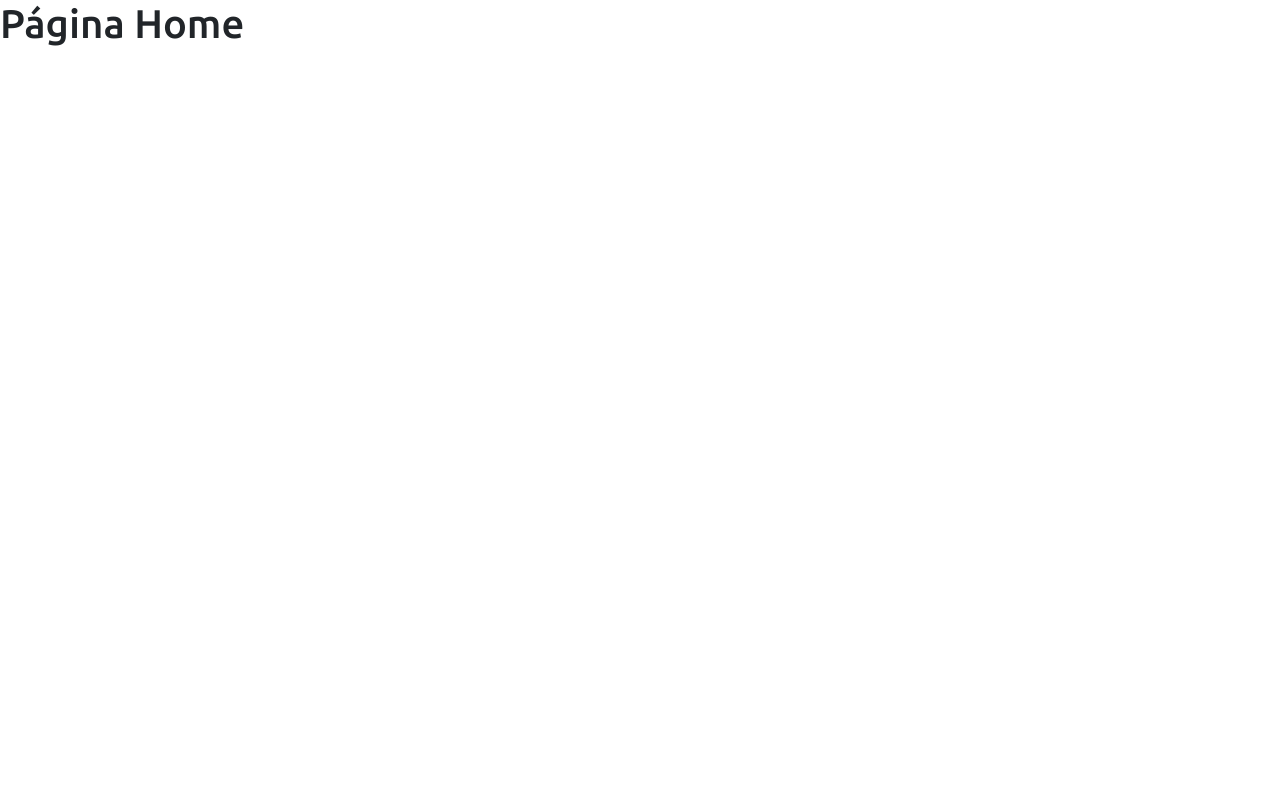
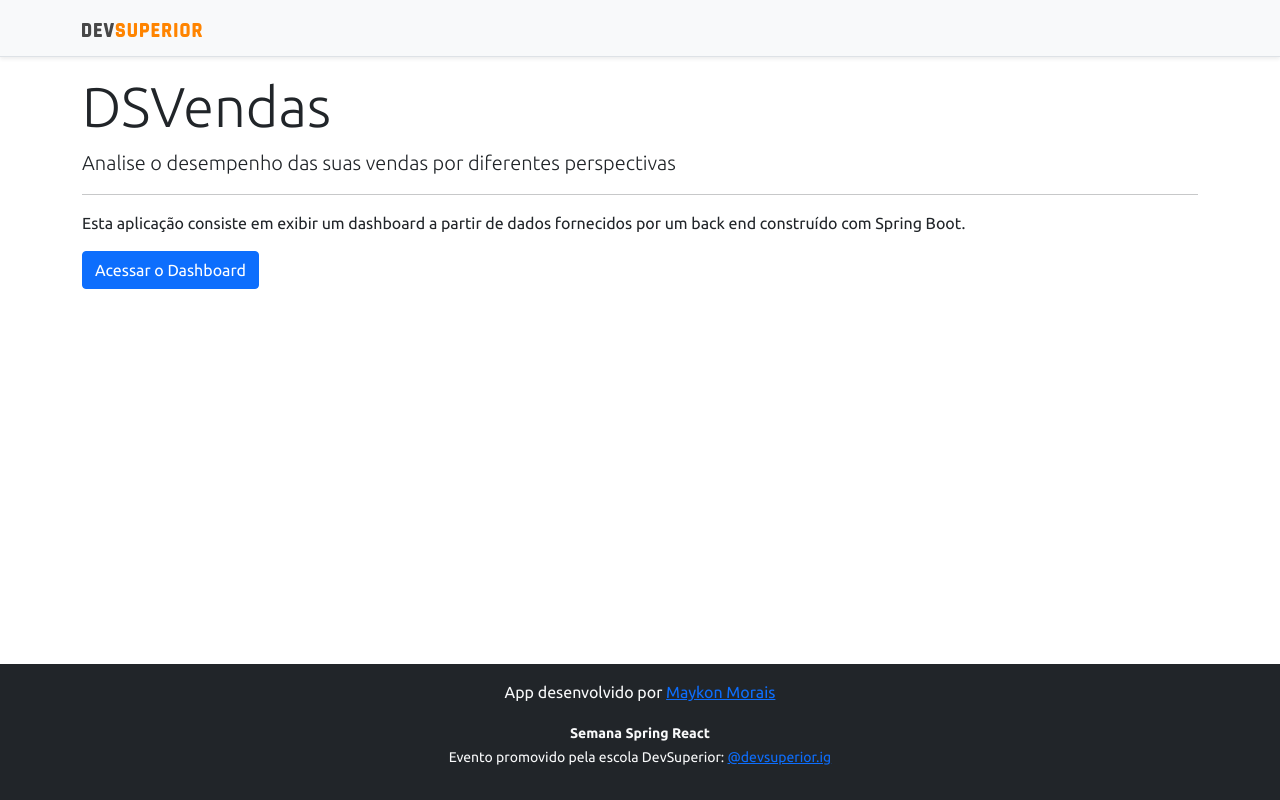
Before and after one commit to MaykonMorais/sds3-project, a React (Create React App) app in the folder frontend/: page / in a window 1280 px wide. Built offline with nearby package versions, Linux system fonts and the light colour scheme.

Commit message:
Home, navigation

```diff
--- a/frontend/src/components/NavBar/index.tsx
+++ b/frontend/src/components/NavBar/index.tsx
@@ -1,13 +1,16 @@
 import React from "react";
 
 import ImgDsDark from "assets/img/ds-dark.svg";
+import { Link } from "react-router-dom";
 
 export default function NavBar() {
   return (
     <div className="d-flex flex-column flex-md-row align-items-center p-3 px-md-4 mb-3 bg-light border-bottom shadow-sm">
       <div className="container">
         <nav className="my-2 my-md-0 mr-md-3">
-          <img src={ImgDsDark} alt="DevSuperior" width="120" />
+          <Link to="/">
+            <img src={ImgDsDark} alt="DevSuperior" width="120" />
+          </Link>
         </nav>
       </div>
     </div>
--- a/frontend/src/pages/Home/index.tsx
+++ b/frontend/src/pages/Home/index.tsx
@@ -1,9 +1,29 @@
+import Footer from "components/Footer";
+import NavBar from "components/NavBar";
 import React from "react";
+import { Link } from "react-router-dom";
 
 export default function Home() {
   return (
-    <div>
-      <h1>Página Home</h1>
-    </div>
+    <>
+      <NavBar />
+      <div className="container">
+        <div className="jumbotron">
+          <h1 className="display-4">DSVendas</h1>
+          <p className="lead">
+            Analise o desempenho das suas vendas por diferentes perspectivas
+          </p>
+          <hr />
+          <p>
+            Esta aplicação consiste em exibir um dashboard a partir de dados
+            fornecidos por um back end construído com Spring Boot.
+          </p>
+          <Link className="btn btn-primary" to="/dashboard">
+            Acessar o Dashboard
+          </Link>
+        </div>
+      </div>
+      <Footer />
+    </>
   );
 }
```
